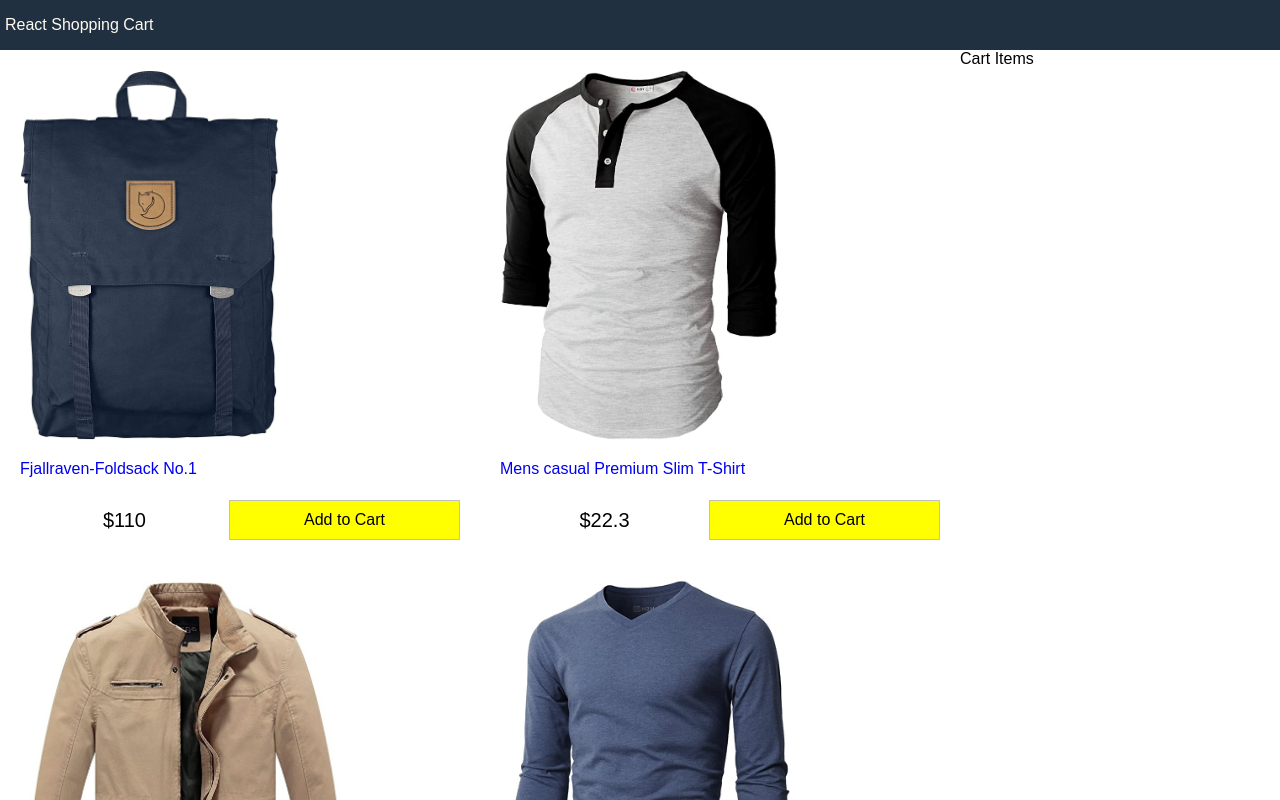
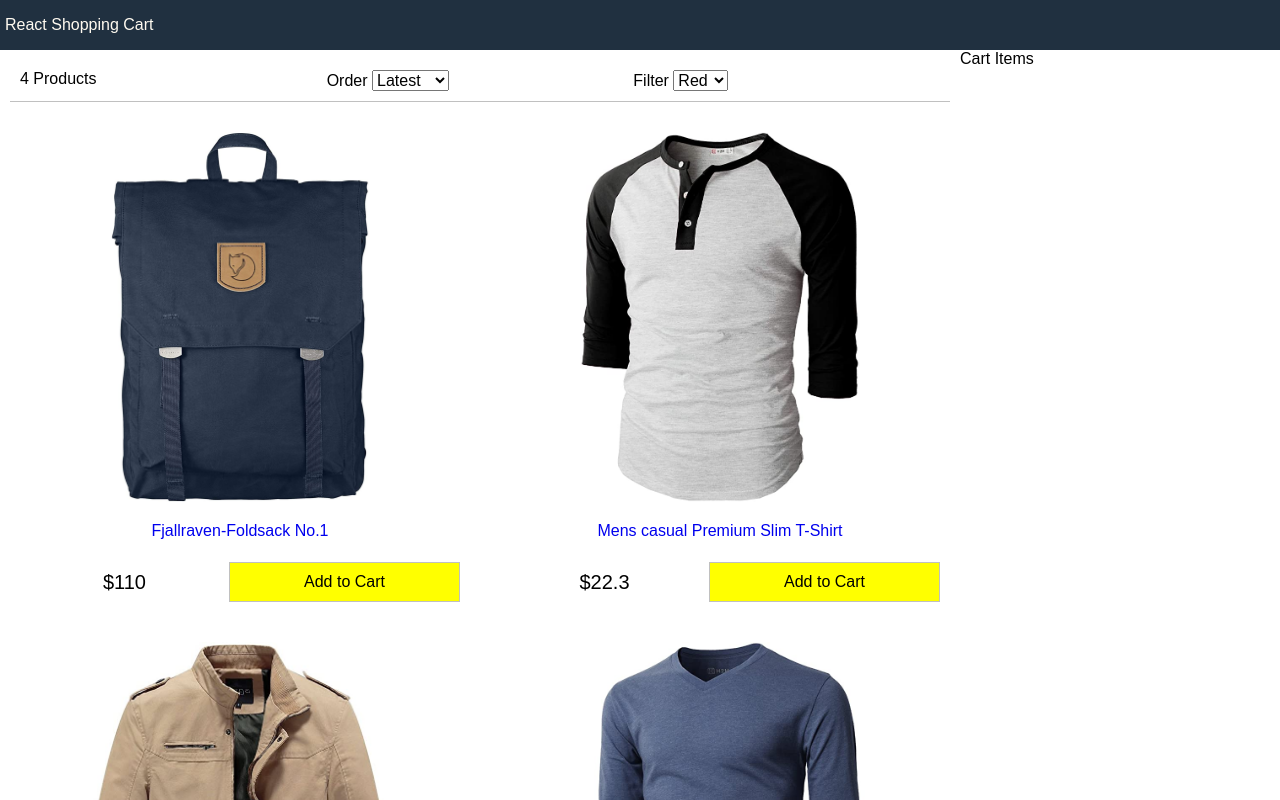
Before and after one commit to Val97997/react-shopping-cart, a React (Create React App) app: page / in a window 1280 px wide. Shown: the top 800 px of the page. Built offline with nearby package versions, Linux system fonts and the light colour scheme.

Commit message:
filter-component

```diff
--- a/src/App.js
+++ b/src/App.js
@@ -1,15 +1,44 @@
 // feature number 1 test push
 import React from "react";
+import Filter from "./components/Filter";
 import Products from "./components/Products";
 import data from "./data.json";
 
 class App extends React.Component {
   constructor(){
     super();
-    this.state= {
+    this.state = {
       products: data.products,
       color: "",
       sort: "",
+    }
+  };
+
+  sortProducts = (event) => {
+    const sort = event.target.value;
+    console.log(event.target.value);
+    this.setState((state) => ({
+      sort: sort,
+      products : this.state.products.slice().sort((a,b) => (
+        sort === "Lowest" ?
+        ((a.price < b.price)? 1:-1):
+        sort === "Highest" ?
+        ((a.price > b.price)? 1:-1):
+        ((a._id > b._id)? 1:-1)
+      ))
+    }) )
+  }
+  filterProducts = (event) => {
+    console.log(event.target.value);
+    if(event.target.value === ""){
+      this.setState({ color: event.target.value, product: data.products});
+    } else {
+      this.setState({
+        color: event.target.value,
+        products : data.products.filter(
+          product => product.colors.indexOf(event.target.value >= 0)
+        ),
+      })
     }
   }
   render(){
@@ -21,6 +50,12 @@
         <main>
           <div className="content">
             <div className="main">
+              <Filter count={this.state.products.length}
+                color={this.state.color}
+                sort={this.state.sort}
+                filterProducts={this.filterProducts}
+                sortProducts={this.sortProducts} >
+              </Filter>
               <Products products={this.state.products}> </Products>
             </div>
             <div className="sidebar">Cart Items</div>
--- /dev/null
+++ b/src/components/Filter.js
@@ -0,0 +1,26 @@
+import React, { Component } from 'react'
+
+export default class Filter extends Component {
+  render() {
+    return (
+      <div className='filter'>
+        <div className='filter-result'>{this.props.count} Products</div>
+        <div className='filter-sort'>
+            Order{" "}
+            <select value={this.props.sort} onChange={this.props.sortProducts}>
+            <option>Latest</option>
+            <option value="Lowest">Lowest</option>
+            <option value="Highest">Highest</option>
+            </select>
+        </div>
+        <div className='filter-color'>
+            Filter{" "}
+            <select value={this.props.color} onChange={this.props.filterProducts}>
+                <option value="red">Red</option>
+                <option value="blue">Blue</option>
+            </select>
+        </div>
+      </div>
+    )
+  }
+}
--- a/src/index.css
+++ b/src/index.css
@@ -75,6 +75,8 @@
     height: 47rem;
     padding: 1rem;
     margin: 1rem;
+    max-width: 47rem;
+    text-align: center;
   }
   .product{
     display: flex;
@@ -109,3 +111,14 @@
   .button:hover{
     border: 0.1rem blue solid;
   }
+
+  .filter{
+    display: flex;
+    justify-content: space-between;
+    padding: 1rem;
+    margin: 1rem;
+    border-bottom: 0.1rem solid #c0c0c0;
+  }
+  .filter div{
+    flex: 1;
+  }
```
